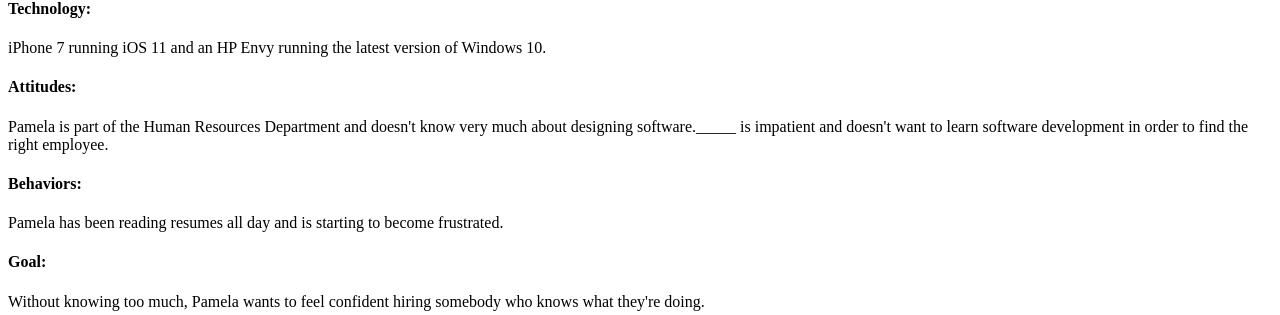
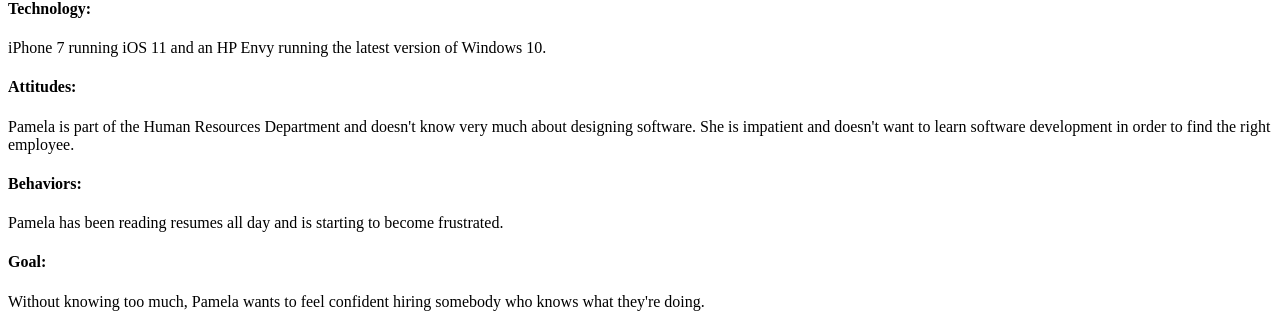
Before and after one commit to jticer4/my-pwp-james, a PHP site: page /milestone-1.php in a window 1280 px wide. Shown: the part 530-845 px from the top of the page. Run offline with PHP 8.4, Linux system fonts and the light colour scheme.

Commit message:
added in my pronouns

```diff
--- a/public_html/documentation/milestone-1.php
+++ b/public_html/documentation/milestone-1.php
@@ -21,7 +21,7 @@
 			<h4>Technology:</h4>
 				<p>iPhone 7 running iOS 11 and an HP Envy running the latest version of Windows 10.</p>
 			<h4>Attitudes:</h4>
-				<p>Pamela is part of the Human Resources Department and doesn't know very much about designing software._____ is
+				<p>Pamela is part of the Human Resources Department and doesn't know very much about designing software. She is
 					impatient and doesn't want to learn software development in order to find the right employee.</p>
 			<h4>Behaviors:</h4>
 				<p>Pamela has been reading resumes all day and is starting to become frustrated.</p>
```
